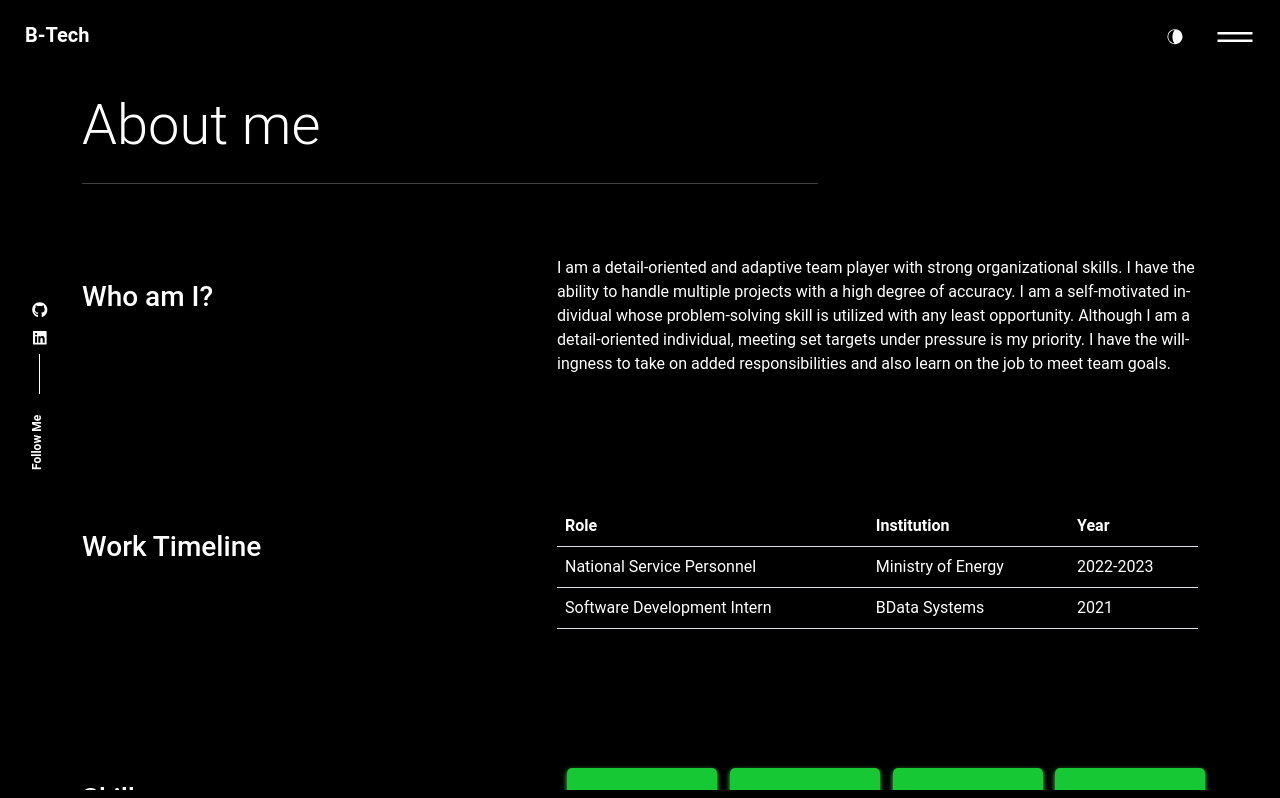
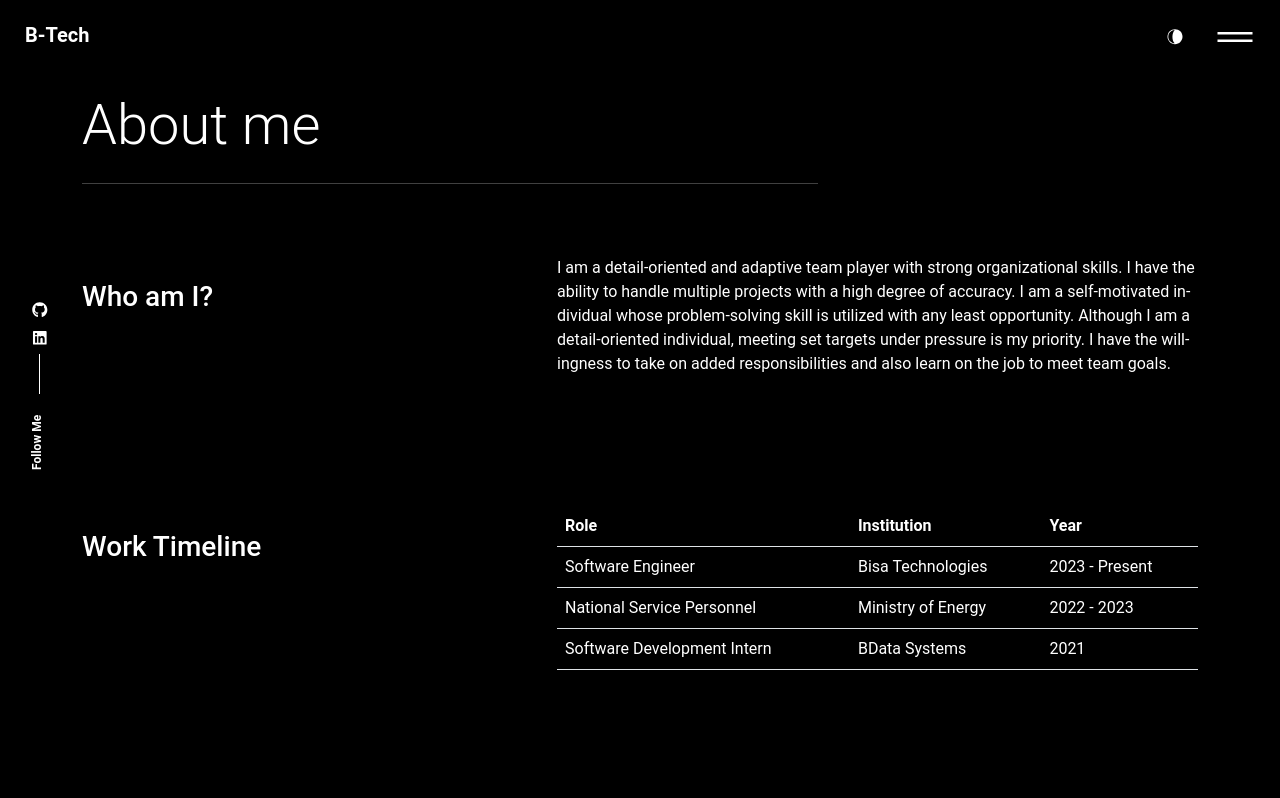
Before and after one commit to Aquarius-blake/portfolio, a React (Create React App) app: page /about in a window 1280 px wide. Shown: the top 798 px of the page. Built offline with nearby package versions, Linux system fonts and the light colour scheme.

Commit message:
update content_option.js

```diff
--- a/src/content_option.js
+++ b/src/content_option.js
@@ -33,9 +33,14 @@ const worktimeline = [
         date: "Year",
     },
     {
+        jobtitle: "Software Engineer",
+        where: "Bisa Technologies",
+        date: "2023 - Present",
+    },
+    {
         jobtitle: "National Service Personnel",
         where: "Ministry of Energy",
-        date: "2022-2023",
+        date: "2022 - 2023",
     },
     {
         jobtitle: "Software Development Intern",
```
